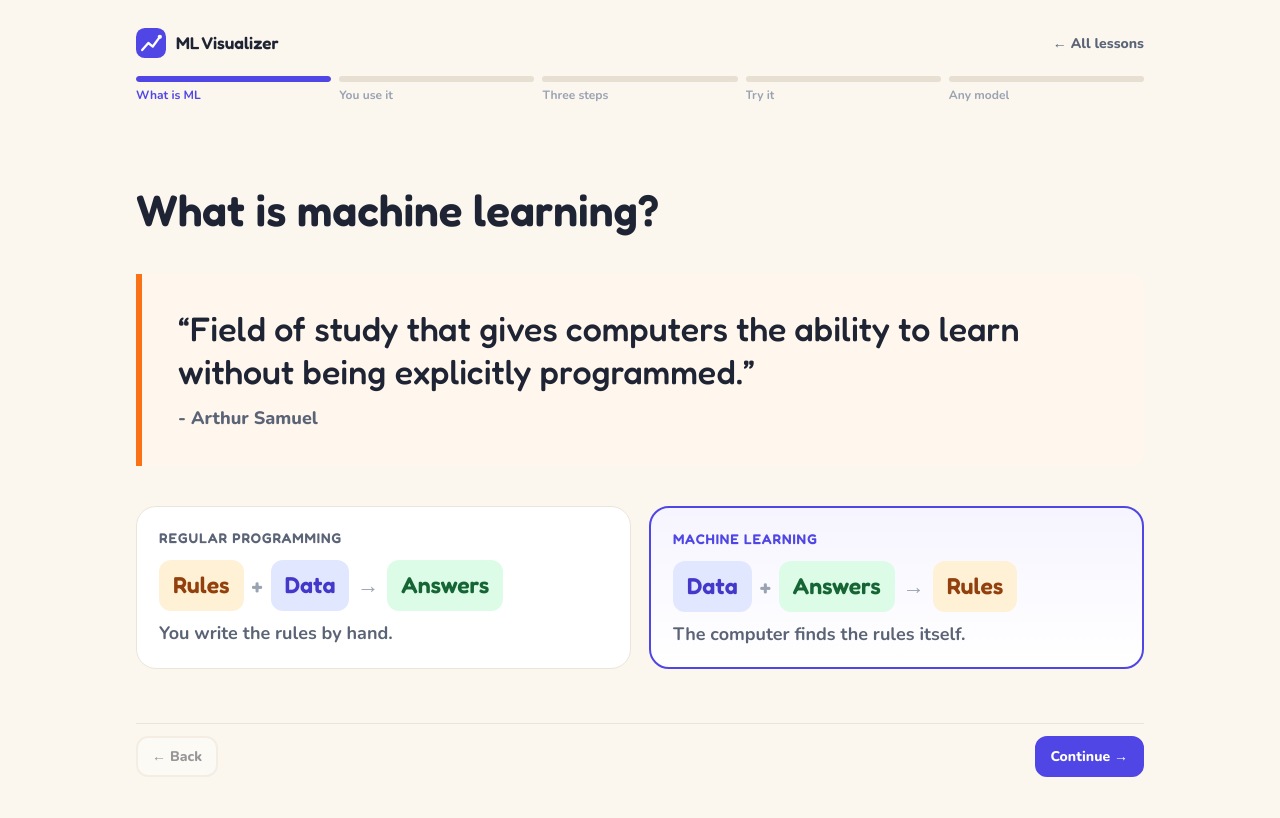
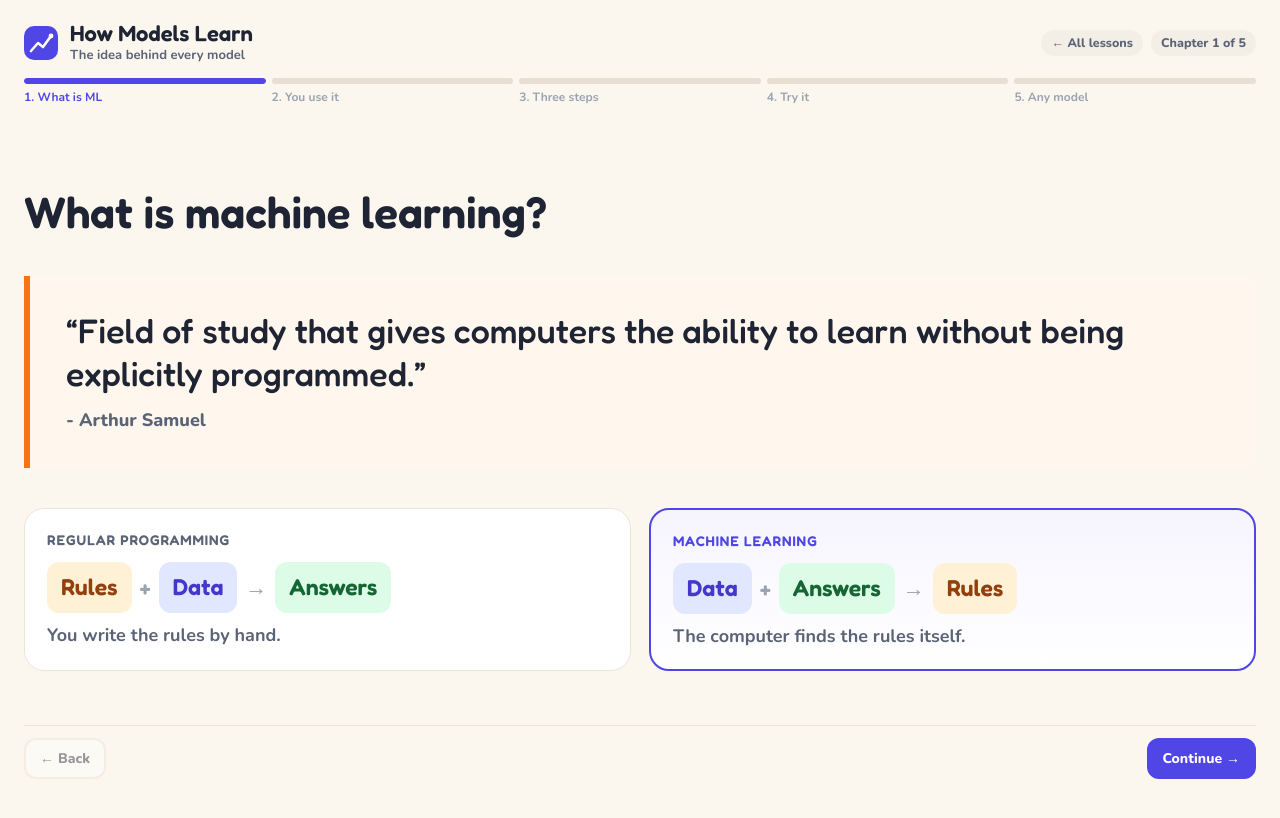
Before and after one commit to bennlaufer/ml-visualizer, a plain HTML site: page intro.html in a window 1280 px wide. Drawn offline with nearby package versions, Linux system fonts and the light colour scheme.

Commit message:
Match intro header to lesson header so it does not shift between pages

```diff
--- a/intro.html
+++ b/intro.html
@@ -19,11 +19,17 @@
   html,body{margin:0; background:var(--bg); color:var(--ink); font-family:'Nunito',system-ui,sans-serif;}
   body{overflow-x:hidden; line-height:1.5;}
   h1,h2,h3,.disp{font-family:'Fredoka','Nunito',sans-serif; margin:0;}
-  .wrap{max-width:1040px; margin:0 auto; padding:28px 16px 72px;}
+  .wrap{max-width:1320px; margin:0 auto; padding:20px 24px 24px;}
   a{color:var(--line);}
-  .top{display:flex; align-items:center; justify-content:space-between; gap:12px;}
-  .back{font-weight:800; font-size:14px; text-decoration:none; color:var(--soft);} .back:hover{color:var(--line);}
-  .brand{display:flex; align-items:center; gap:10px; font-family:'Fredoka'; font-weight:600; font-size:17px;}
+  .hdr{display:flex; flex-direction:column; gap:12px;}
+  .hdr-row{display:flex; align-items:center; justify-content:space-between; gap:12px;}
+  .hdr-l{display:flex; align-items:center; gap:12px; min-width:0;}
+  .hdr-r{display:flex; align-items:center; gap:8px; flex-shrink:0;}
+  .hdr-title{font-family:'Fredoka','Nunito',sans-serif; font-weight:600; font-size:22px; line-height:1.2;}
+  .hdr-sub{font-size:13px; font-weight:700; color:var(--soft); white-space:nowrap; overflow:hidden; text-overflow:ellipsis;}
+  .chip{display:inline-flex; align-items:center; gap:6px; font-size:12.5px; font-weight:800; padding:4px 10px; border-radius:99px; background:#f3efe7; color:var(--soft);}
+  .tabnum{font-variant-numeric:tabular-nums;}
+  .min-w-0{min-width:0;}
   .card-w{background:var(--card); border:1px solid var(--rule); border-radius:18px; box-shadow:0 1px 0 rgba(30,36,51,.04),0 6px 20px -12px rgba(30,36,51,.18);}
   #lead{font-family:'Fredoka'; font-weight:500; font-size:clamp(18px,2.6vw,23px); line-height:1.25; color:var(--ink);}
   #lead{margin:22px 0 0; max-width:none;}
@@ -35,7 +41,7 @@
   .slide.on{display:flex; flex-direction:column; justify-content:center; min-height:calc(100vh - 200px); animation:slidein .4s ease both;}
   @keyframes slidein{from{opacity:0; transform:translateX(24px)} to{opacity:1; transform:none}}
   .nav{position:sticky; bottom:0; z-index:5; display:flex; align-items:center; justify-content:space-between; gap:14px; background:var(--bg); border-top:1px solid var(--rule); padding:12px 0 14px; margin-top:20px;}
-  .prog{display:grid; grid-template-columns:repeat(5,minmax(0,1fr)); gap:8px; min-width:0; margin-top:18px;}
+  .prog{display:grid; grid-template-columns:repeat(5,minmax(0,1fr)); gap:6px; min-width:0;}
   .pstep{display:flex; flex-direction:column; gap:5px; align-items:flex-start; background:none; border:0; padding:0; text-align:left; cursor:pointer; color:var(--faint); font-family:'Nunito'; font-size:12px; font-weight:700; min-width:0;}
   .pbar{height:6px; width:100%; border-radius:99px; background:#e7dfd1; overflow:hidden; display:block;}
   .pbar i{display:block; height:100%; width:0; background:var(--accent); border-radius:99px; transition:width .4s;}
@@ -79,8 +85,8 @@
   #slide-5 .mpanel .mrow:nth-child(2){animation-delay:.12s;} #slide-5 .mpanel .mrow:nth-child(3){animation-delay:.24s;}
   #slide-5 .mpanel .flag{animation:rise .5s .4s both;}
   @keyframes rise{from{opacity:0; transform:translateY(22px) scale(.97)} to{opacity:1; transform:none}}
-  .mpanel .chip{animation:chipin .45s cubic-bezier(.3,1.5,.5,1) both;}
-  .mpanel .chip:nth-child(1){animation-delay:.3s;} .mpanel .chip:nth-child(2){animation-delay:.42s;} .mpanel .chip:nth-child(3){animation-delay:.54s;}
+  .mpanel .val{animation:chipin .45s cubic-bezier(.3,1.5,.5,1) both;}
+  .mpanel .val:nth-child(1){animation-delay:.3s;} .mpanel .val:nth-child(2){animation-delay:.42s;} .mpanel .val:nth-child(3){animation-delay:.54s;}
   @keyframes chipin{from{opacity:0; transform:scale(.4)} to{opacity:1; transform:none}}
   .mpanel .mpic{animation:picin .7s .35s cubic-bezier(.2,.8,.3,1) both; transform-origin:left bottom;}
   @keyframes picin{from{opacity:0; transform:scale(.8) translateY(10px)} to{opacity:1; transform:none}}
@@ -216,9 +222,9 @@
   .mpanel .mrow p{font-family:'Fredoka'; font-weight:500; font-size:19px; line-height:1.3;}
   .mpanel .mrow .mpic{margin-top:auto;}
   .chips{display:flex; flex-wrap:wrap; gap:8px; margin-top:auto;}
-  .chip{font-family:'Fredoka'; font-weight:600; font-size:20px; background:#f1efff; color:var(--c1); border-radius:12px; padding:8px 16px;}
-  .chip.yes{background:#dcfce7; color:#166534;} .chip.no{background:#ffe4e9; color:#9f1239;}
-  .chip.g1{background:#e0e7ff; color:#4338ca;} .chip.g2{background:#ffedd5; color:#c2410c;} .chip.g3{background:#ccfbf1; color:#0f766e;}
+  .val{font-family:'Fredoka'; font-weight:600; font-size:20px; background:#f1efff; color:var(--c1); border-radius:12px; padding:8px 16px;}
+  .val.yes{background:#dcfce7; color:#166534;} .val.no{background:#ffe4e9; color:#9f1239;}
+  .val.g1{background:#e0e7ff; color:#4338ca;} .val.g2{background:#ffedd5; color:#c2410c;} .val.g3{background:#ccfbf1; color:#0f766e;}
   .mpanel .formula{font-family:ui-monospace,Menlo,monospace; font-size:14.5px; font-weight:700; color:var(--c1);}
   .mpic{display:block; width:100%; max-width:200px; margin-top:10px;}
   .mpic.tree{max-width:260px;}
@@ -267,9 +273,9 @@
   .mpanel .mrow .mpic{max-width:none; width:100%; max-height:150px; margin-top:12px;}
   .mpanel .mrow .mpic.tree{max-width:none; max-height:160px;}
   .mpanel .chips{flex-direction:column; align-items:flex-start; justify-content:space-evenly; flex:1; gap:8px; margin-top:8px;}
-  .mpanel .chip{font-size:20px; padding:6px 16px;}
+  .mpanel .val{font-size:20px; padding:6px 16px;}
   #slide-4 #side-card{display:flex; flex-direction:column;}
-  #slide-4 .loop-svg{flex:1 1 auto; min-height:0; max-height:none; height:auto; margin:0 0 6px;}
+  #slide-4 .loop-svg{flex:1 1 0; height:0; min-height:180px; max-height:none; margin:0 0 6px;}
   #slide-1 .big-q{margin-bottom:40px;}
   #slide-1 .vs{margin-top:40px;}
 </style>
@@ -277,21 +283,25 @@
 <body>
 <div class="wrap">
 
-  <div class="top">
-    <div class="brand">
-      <svg width="30" height="30" viewBox="0 0 34 34" aria-hidden="true"><rect width="34" height="34" rx="10" fill="#4f46e5"/><path d="M7 25 L14 17 L19 21 L27 10" stroke="#fff" stroke-width="2.6" fill="none" stroke-linecap="round" stroke-linejoin="round"/><circle cx="27" cy="10" r="2.4" fill="#fff"/></svg>
-      ML Visualizer
+  <header class="hdr">
+    <div class="hdr-row">
+      <div class="hdr-l">
+        <svg width="34" height="34" viewBox="0 0 34 34" aria-hidden="true"><rect width="34" height="34" rx="10" fill="#4f46e5"/><path d="M7 25 L14 17 L19 21 L27 10" stroke="#fff" stroke-width="2.6" fill="none" stroke-linecap="round" stroke-linejoin="round"/><circle cx="27" cy="10" r="2.4" fill="#fff"/></svg>
+        <div class="min-w-0">
+          <div class="hdr-title">How Models Learn</div>
+          <div class="hdr-sub">The idea behind every model</div>
+        </div>
+      </div>
+      <div class="hdr-r"><a href="index.html" class="chip" style="text-decoration:none">&larr; All lessons</a><div class="chip tabnum" id="chapChip">Chapter 1 of 5</div></div>
     </div>
-    <a class="back" href="index.html">&larr; All lessons</a>
-  </div>
-
-      <div class="prog" id="prog">
-      <button class="pstep cur" data-i="0"><span class="pbar"><i></i></span><span class="plabel">What is ML</span></button>
-      <button class="pstep" data-i="1"><span class="pbar"><i></i></span><span class="plabel">You use it</span></button>
-      <button class="pstep" data-i="2"><span class="pbar"><i></i></span><span class="plabel">Three steps</span></button>
-      <button class="pstep" data-i="3"><span class="pbar"><i></i></span><span class="plabel">Try it</span></button>
-      <button class="pstep" data-i="4"><span class="pbar"><i></i></span><span class="plabel">Any model</span></button>
-    </div>
+    <nav class="prog" id="prog" aria-label="Chapters">
+      <button class="pstep cur" data-i="0"><span class="pbar"><i></i></span><span class="plabel">1. What is ML</span></button>
+      <button class="pstep" data-i="1"><span class="pbar"><i></i></span><span class="plabel">2. You use it</span></button>
+      <button class="pstep" data-i="2"><span class="pbar"><i></i></span><span class="plabel">3. Three steps</span></button>
+      <button class="pstep" data-i="3"><span class="pbar"><i></i></span><span class="plabel">4. Try it</span></button>
+      <button class="pstep" data-i="4"><span class="pbar"><i></i></span><span class="plabel">5. Any model</span></button>
+    </nav>
+  </header>
 
   <div class="stage" id="stage">
   <section class="slide on" id="slide-1" data-i="0">
@@ -550,10 +560,10 @@
   ];
   const R='#e11d48';
   const SOL=[
-    '<div class="chips"><span class="chip">$320k</span><span class="chip">$410k</span><span class="chip">$190k</span></div>',
-    '<div class="chips"><span class="chip yes">Yes</span><span class="chip no">No</span></div>',
-    '<div class="chips"><span class="chip">$320k</span><span class="chip yes">Yes</span><span class="chip no">No</span></div>',
-    '<div class="chips"><span class="chip g1">Group 1</span><span class="chip g2">Group 2</span><span class="chip g3">Group 3</span></div>'
+    '<div class="chips"><span class="val">$320k</span><span class="val">$410k</span><span class="val">$190k</span></div>',
+    '<div class="chips"><span class="val yes">Yes</span><span class="val no">No</span></div>',
+    '<div class="chips"><span class="val">$320k</span><span class="val yes">Yes</span><span class="val no">No</span></div>',
+    '<div class="chips"><span class="val g1">Group 1</span><span class="val g2">Group 2</span><span class="val g3">Group 3</span></div>'
   ];
   const ERR=[
     '<svg viewBox="0 0 160 70" class="mpic" role="img" aria-label="Misses between points and the line">'+AX+'<line x1="10" y1="54" x2="150" y2="12" stroke="#c7c2ff" stroke-width="3" stroke-linecap="round"/><g stroke="'+R+'" stroke-width="3.5" stroke-linecap="round"><line x1="30" y1="57" x2="30" y2="48"/><line x1="62" y1="28" x2="62" y2="38"/><line x1="92" y1="41" x2="92" y2="29"/><line x1="128" y1="8" x2="128" y2="19"/></g><g fill="#1e2433"><circle cx="30" cy="57" r="3.5"/><circle cx="62" cy="28" r="3.5"/><circle cx="92" cy="41" r="3.5"/><circle cx="128" cy="8" r="3.5"/></g></svg>',
@@ -586,7 +596,7 @@
     cur=Math.max(0,Math.min(N-1,i));
     document.querySelectorAll('.slide').forEach(el=>el.classList.toggle('on',+el.dataset.i===cur));
     document.querySelectorAll('.pstep').forEach(el=>{ const k=+el.dataset.i; el.classList.toggle('cur',k===cur); el.classList.toggle('done',k<cur); });
-    $('nav-back').disabled=cur===0;
+    $('nav-back').disabled=cur===0; $('chapChip').textContent='Chapter '+(cur+1)+' of '+N;
     $('nav-next').innerHTML=cur===N-1?'Start Lesson 1 &rarr;':'Continue &rarr;';
     if(cur!==3) stop(); else render();
     window.scrollTo({top:0});
```
